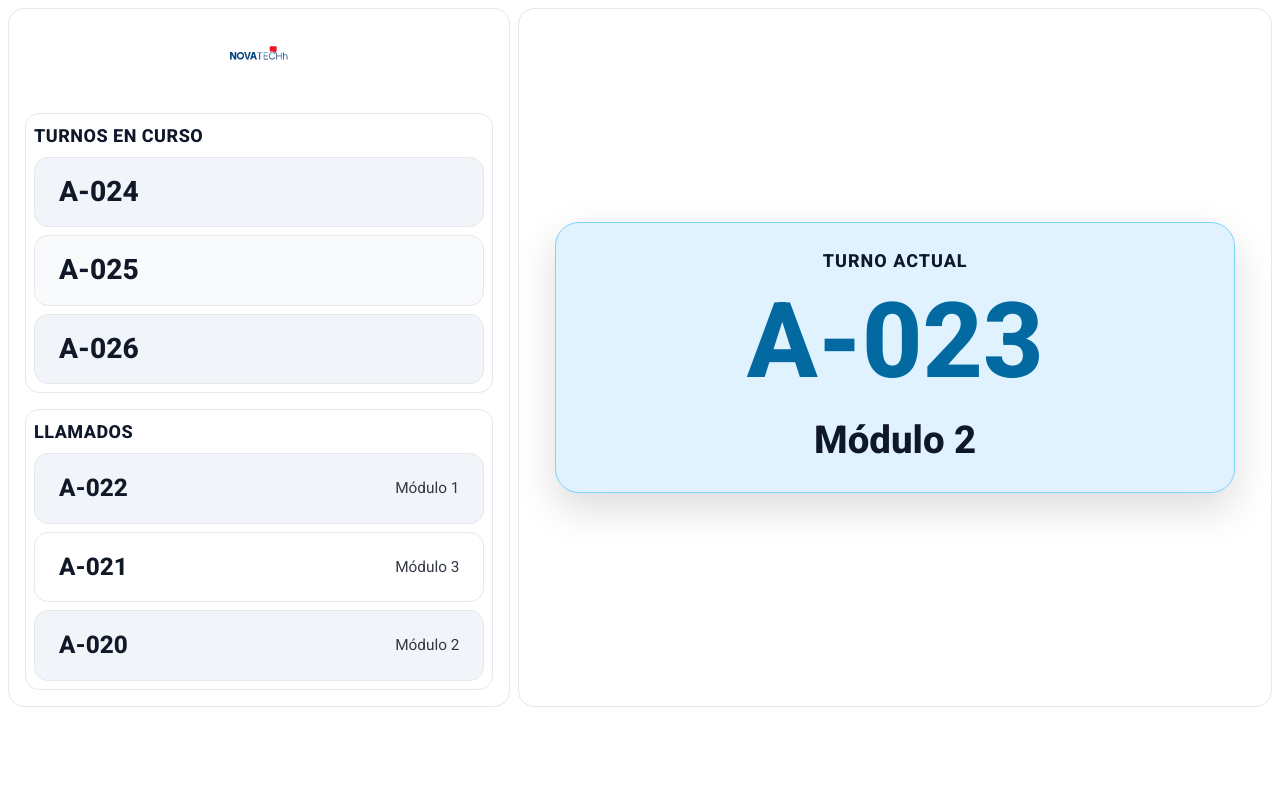
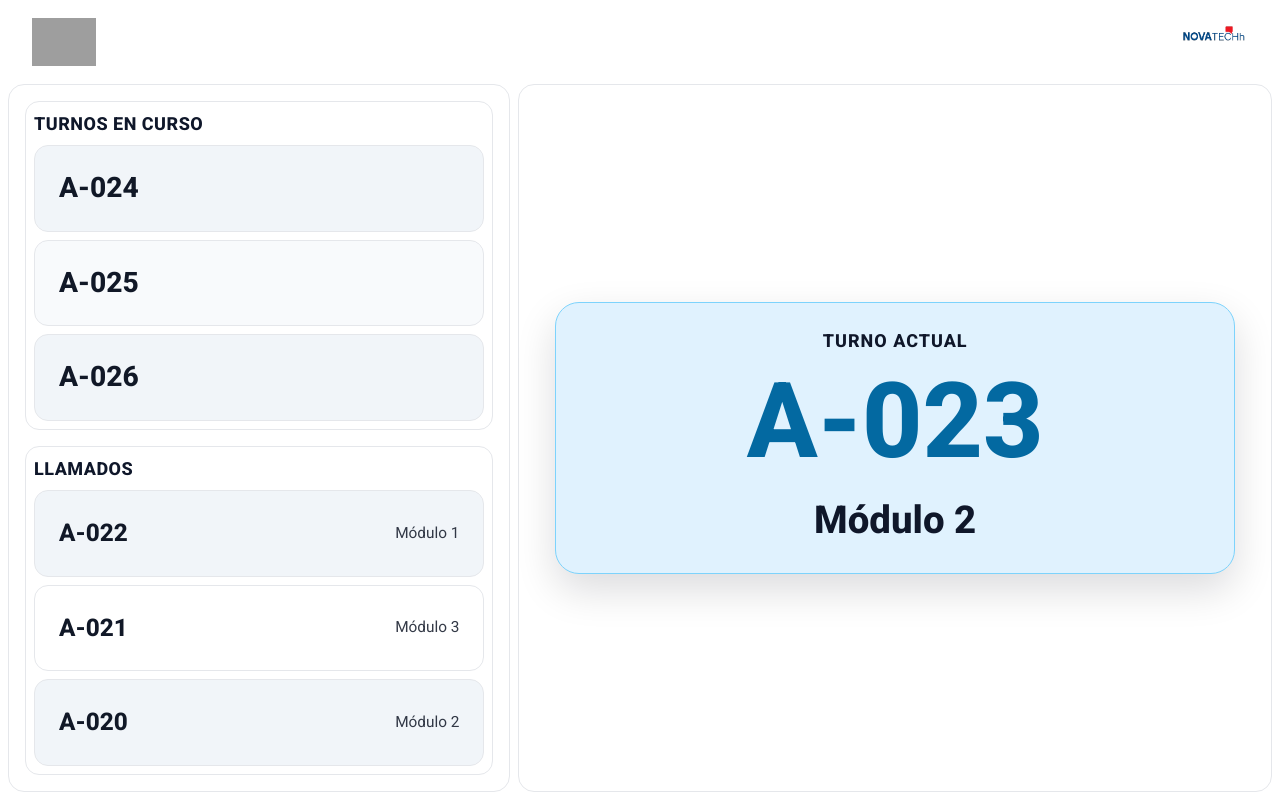
Before and after one commit to novatechhsoporte-ship-it/Digiturno_Frontend, a React (Vite) app: page /tv in a window 1280 px wide. Built offline with nearby package versions, Linux system fonts and the light colour scheme; no server answers; grey boxes are pictures that could not be loaded.

Commit message:
feat(tv): vista TV y estilos

```diff
--- a/src/views/ViewsTurn/ViewsTurn.jsx
+++ b/src/views/ViewsTurn/ViewsTurn.jsx
@@ -8,19 +8,17 @@ export const ViewsTurn = () => {
   const activeShifts = nextShifts.slice(0, 3);
   const recentCalledShifts = calledShifts.slice(0, 3);
 
-  const logoSrc = `${import.meta.env.BASE_URL}brand/novatechh.svg`;
+  const leftLogoSrc = `${import.meta.env.BASE_URL}brand/N14.svg`;
+  const rightLogoSrc = `${import.meta.env.BASE_URL}brand/novatechh.svg`;
 
   return (
     <section className="views-turn">
-      <header className="views-turn__mobile-header">
-        <img className="views-turn__mobile-logo" src={logoSrc} alt="Novatech" />
+      <header className="views-turn__header">
+        <img className="views-turn__header-logo views-turn__header-logo--left" src={leftLogoSrc} alt="N14" />
+        <img className="views-turn__header-logo views-turn__header-logo--right" src={rightLogoSrc} alt="Novatech" />
       </header>
       <div className="views-turn__grid">
         <section className="views-turn__left">
-          <div className="views-turn__left-header">
-            <img className="views-turn__logo" src={logoSrc} alt="Novatech" />
-          </div>
-
           <div className="views-turn__left-body">
             <div className="views-turn__panel">
               <div className="views-turn__panel-title">Turnos en curso</div>
--- a/src/views/ViewsTurn/ViewsTurn.scss
+++ b/src/views/ViewsTurn/ViewsTurn.scss
@@ -12,29 +12,41 @@
   grid-template-rows: auto 1fr;
   gap: $spacing-lg;
 
-  &__mobile-header {
-    display: none;
+  &__header {
     width: 100%;
-    border-radius: 16px;
-    background: #ffffff;
-    border: $border-width-thin solid $color-gray-200;
-    padding: $spacing-sm $spacing-md;
+    border-radius: 0;
+    background: transparent;
+    border: 0;
+    padding: 0 $spacing-lg;
+    display: grid;
+    grid-template-columns: 1fr 1fr;
     align-items: center;
-    justify-content: center;
+
+    @include respond-to(lg) {
+      grid-template-columns: 0.8fr 1.2fr;
+    }
   }
 
-  &__mobile-logo {
-    height: 56px;
-    width: 100%;
-    max-width: 520px;
-    object-fit: contain;
+  &__header-spacer {
+    display: none;
   }
 
-  &__logo {
-    height: clamp(60px, 8vh, 120px);
+  &__header-logo {
+    height: clamp(44px, 6vh, 96px);
     width: auto;
     object-fit: contain;
-    max-width: min(90vw, 760px);
+    max-width: 70%;
+  }
+
+  &__header-logo--left {
+    grid-column: 1;
+    justify-self: start;
+  }
+
+  &__header-logo--right {
+    grid-column: 2;
+    justify-self: end;
+    height: clamp(64px, 8.5vh, 140px);
   }
 
   &__grid {
@@ -62,16 +74,9 @@
     border: $border-width-thin solid $color-gray-200;
     padding: $spacing-lg;
     display: grid;
-    grid-template-rows: auto 1fr;
+    grid-template-rows: 1fr;
     gap: $spacing-md;
     min-height: 0;
-  }
-
-  &__left-header {
-    display: flex;
-    align-items: center;
-    justify-content: center;
-    padding: $spacing-xs 0;
   }
 
   &__left-body {
@@ -262,16 +267,19 @@
     min-height: 100vh;
     overflow: auto;
 
-    &__mobile-header {
-      display: flex;
+    &__header {
+      border-radius: 12px;
+      padding: $spacing-sm;
+      gap: $spacing-sm;
+    }
+
+    &__header-logo {
+      height: 44px;
+      max-width: 48%;
     }
 
     &__grid {
       height: auto;
-    }
-
-    &__left-header {
-      display: none;
     }
 
     &__left {
```
